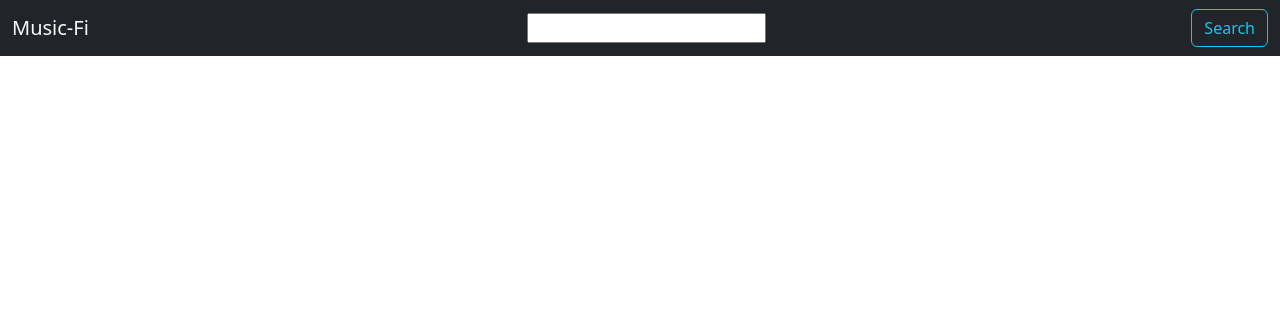
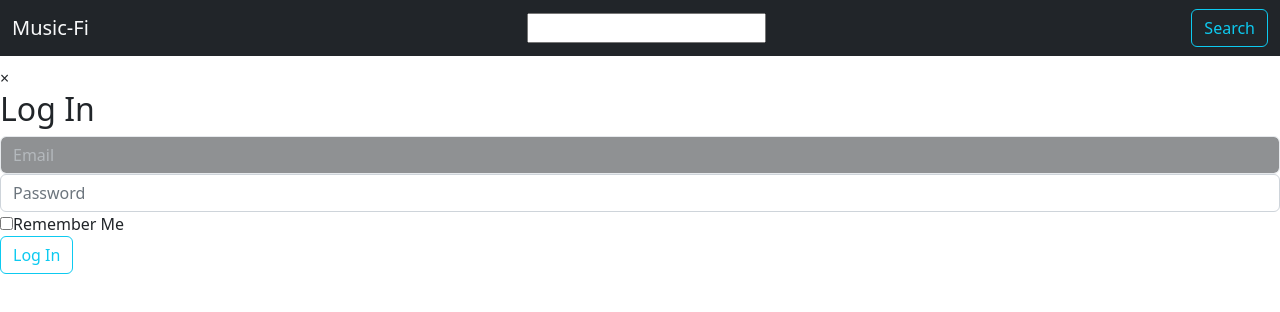
Before and after one commit to e-nk/music-Fi, a plain HTML site: page index.html in a window 1280 px wide. Drawn offline with Linux system fonts and the light colour scheme.

Commit message:
Form added

```diff
--- a/css/style.css
+++ b/css/style.css
@@ -1,3 +1,10 @@
+/*Responsive*/
+@media(max-width: 767px) {
+    .container-fluid{
+        width: calc(100% -30px);
+    }
+}
+
 body {
     margin: 0;
     padding: 0;
--- a/index.html
+++ b/index.html
@@ -21,6 +21,28 @@
 
     <main id="songs"></main>
 
+    <!-- Login form -->
+    <div class="login-popup">
+        <div class="close">&times;</div>
+        <h2>Log In</h2>
+        <form>
+            <div class="form-group">
+                <input type="text" class="form-control placeholder" placeholder="Email">
+            </div>
+            <div class="form-group">
+                <input type="password" class="form-control" placeholder="Password">
+            </div>
+            <div class="form-group">
+                <label><input type="checkbox">Remember Me</label>
+            </div>
+            <button type="button" class="btn btn-outline-info">Log In</button>
+
+        </form>
+    </div>
+
+
+
+
 
     <script type="text/javascript" src="js/bootstrap.js"></script>
     <script type="text/javascript" src="js/index.js"></script>
```
Also changed, not shown: js/index.js (line endings or trailing spaces).
